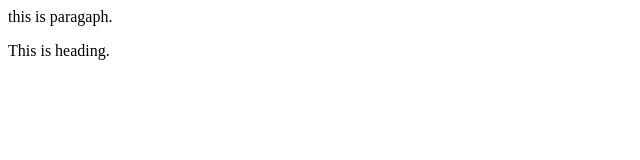
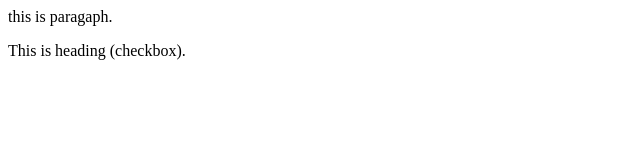
Before and after one commit to jimisha-prajapati/day1, a plain HTML site: page index.html in a window 1280 px wide. Shown: the full height of the page, 0-640 px from the left. Drawn offline with Linux system fonts and the light colour scheme.

```diff
--- a/index.html
+++ b/index.html
@@ -1,2 +1,2 @@
 <p>this is paragaph.</p>
- <h>This is heading.</h>
+ <h>This is heading (checkbox).</h>
```
